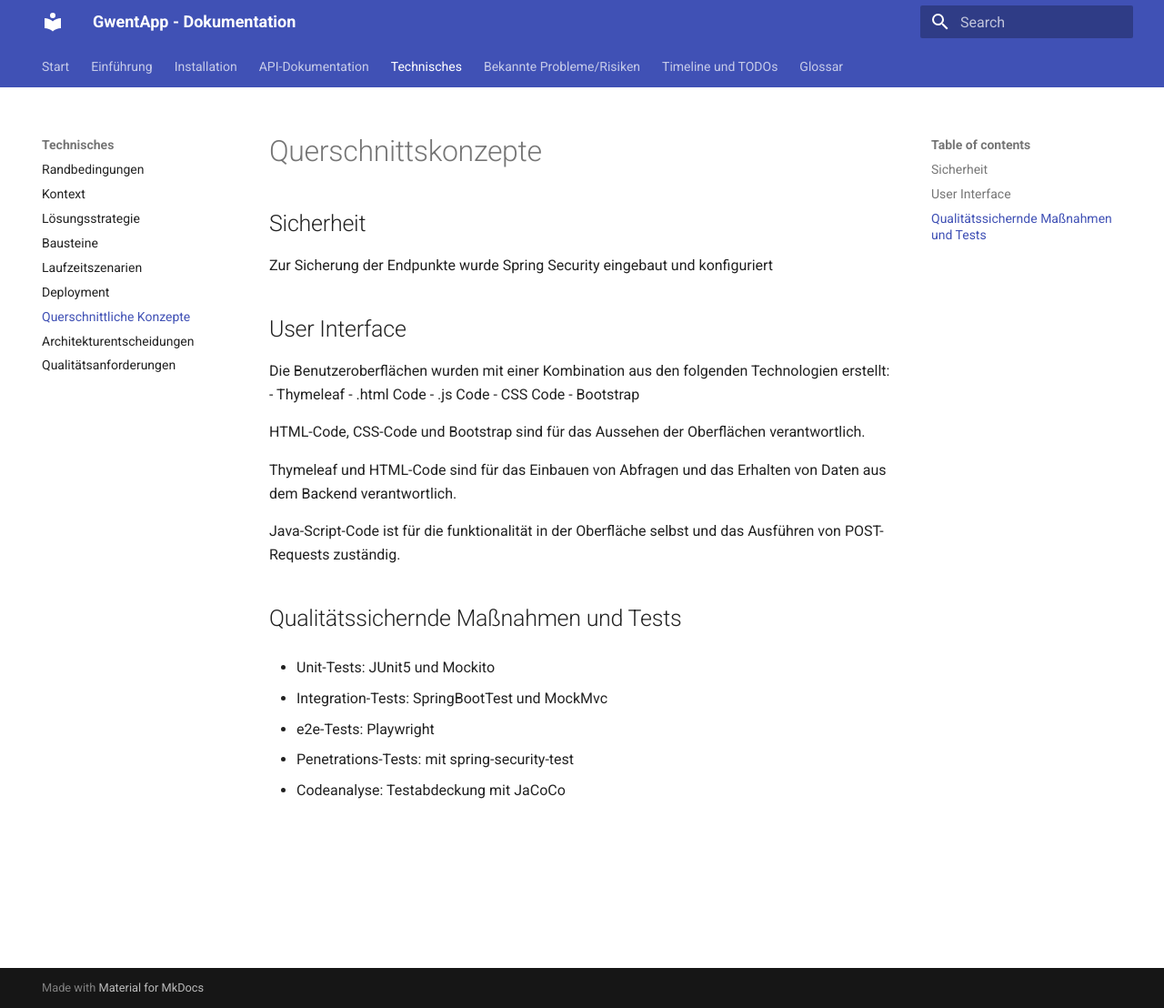
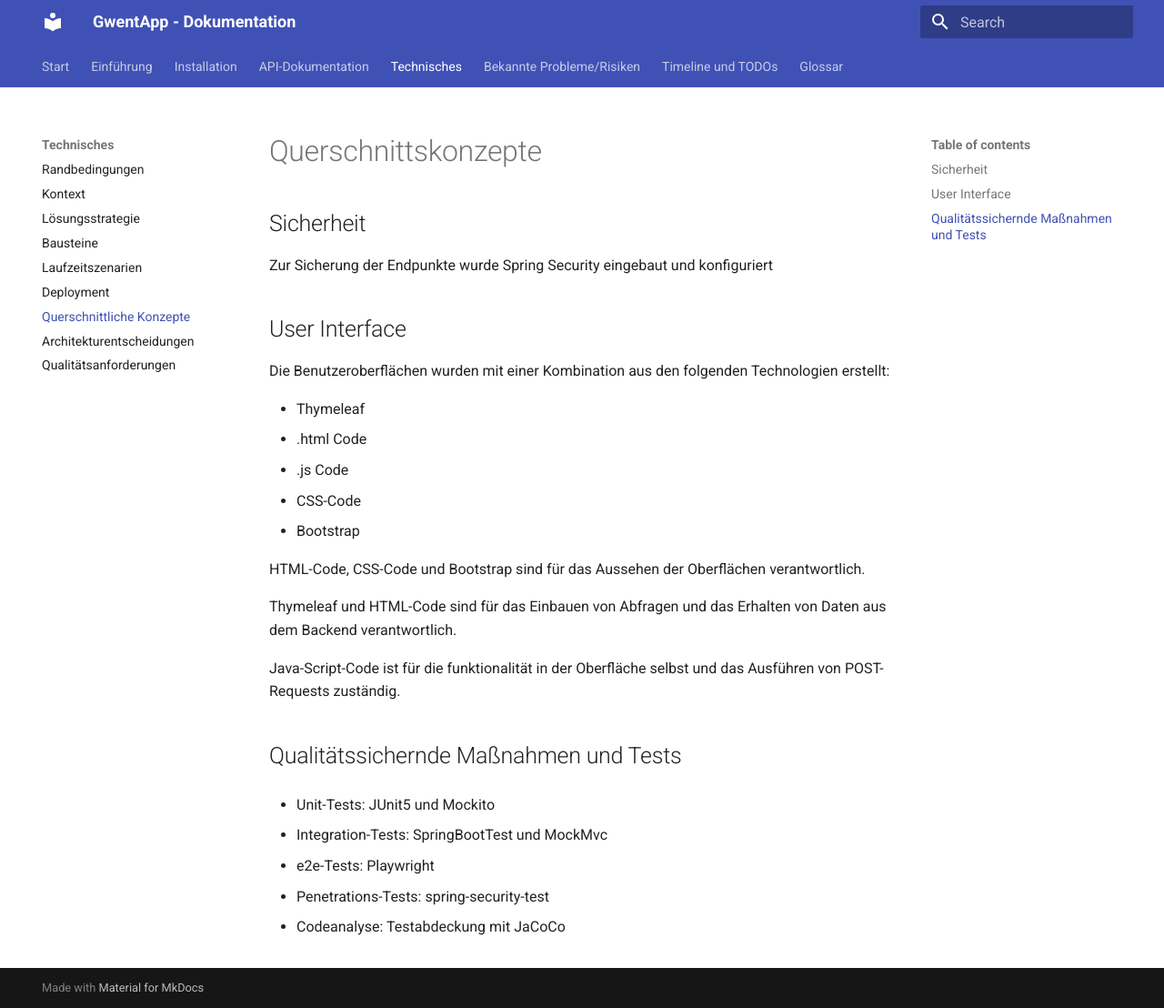
Before and after one commit to Anna24698/SQS_SoSe25, an MkDocs documentation site: the page built from docs/pages/querschnitt.md, in a window 1280 px wide and 1108 px high. Shown: the whole window at 91% size. Built offline with MkDocs 1.6.1 and Material for MkDocs 9.7.7, drawn with Linux system fonts in a browser that asks for light colours.

Commit message:
anpassen Doku 2

```diff
--- a/docs/pages/querschnitt.md
+++ b/docs/pages/querschnitt.md
@@ -7,10 +7,11 @@ Zur Sicherung der Endpunkte wurde Spring Security eingebaut und konfiguriert
 ## User Interface
 
 Die Benutzeroberflächen wurden mit einer Kombination aus den folgenden Technologien erstellt:
+
 - Thymeleaf
 - .html Code
 - .js Code
-- CSS Code
+- CSS-Code
 - Bootstrap
 
 HTML-Code, CSS-Code und Bootstrap sind für das Aussehen der Oberflächen verantwortlich.
@@ -28,6 +29,6 @@ Java-Script-Code ist für die funktionalität in der Oberfläche selbst und das
 
 - e2e-Tests: Playwright
 
-- Penetrations-Tests: mit spring-security-test
+- Penetrations-Tests: spring-security-test
 
 - Codeanalyse: Testabdeckung mit JaCoCo
```
Also changed, not shown: docs/pages/architektur.md (+1 -0 lines), docs/pages/glossar.md (+2 -2 lines), docs/pages/probleme_risiken.md (+5 -4 lines), docs/pages/randbedingungen.md (+1 -0 lines), docs/pages/verteilungssicht.md (+1 -0 lines).
